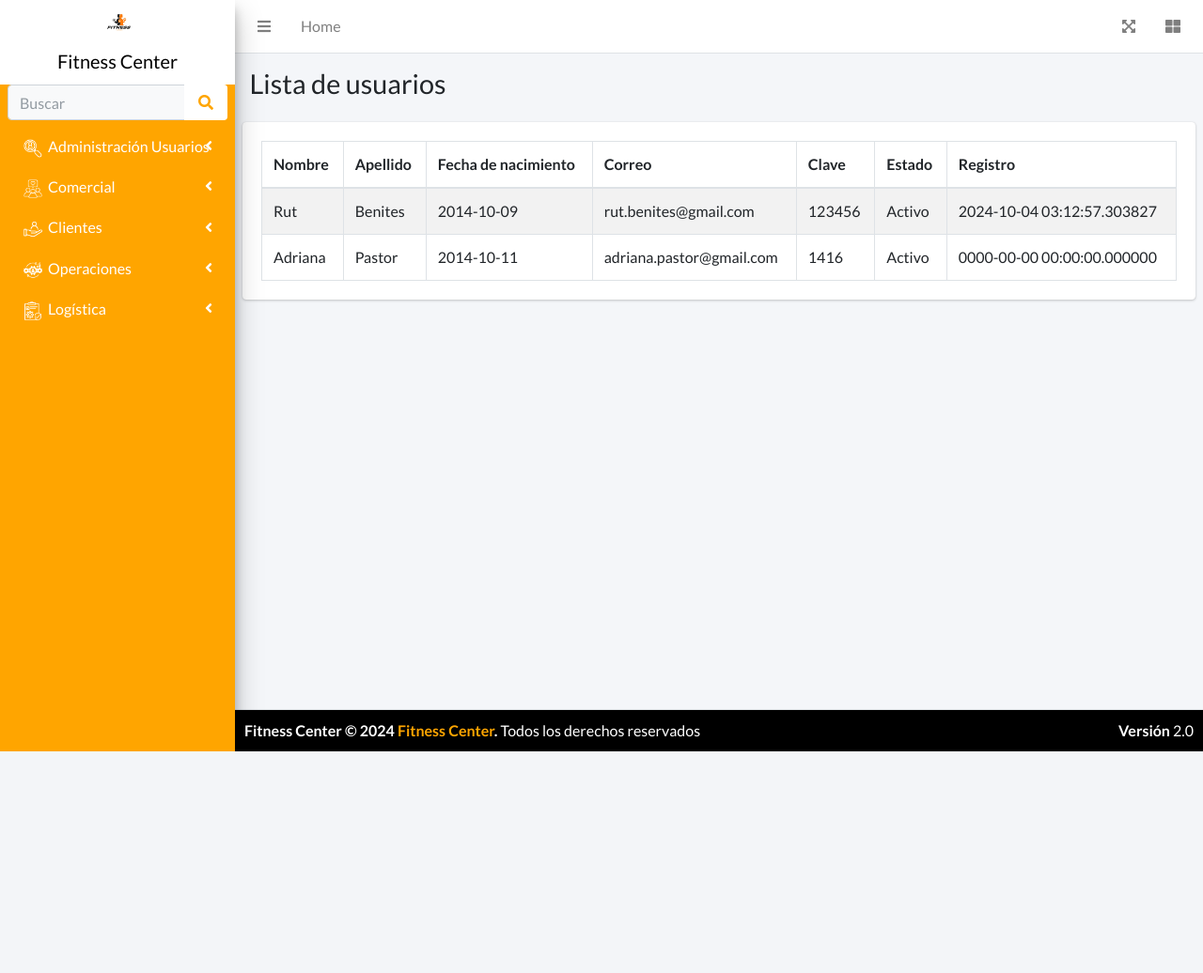
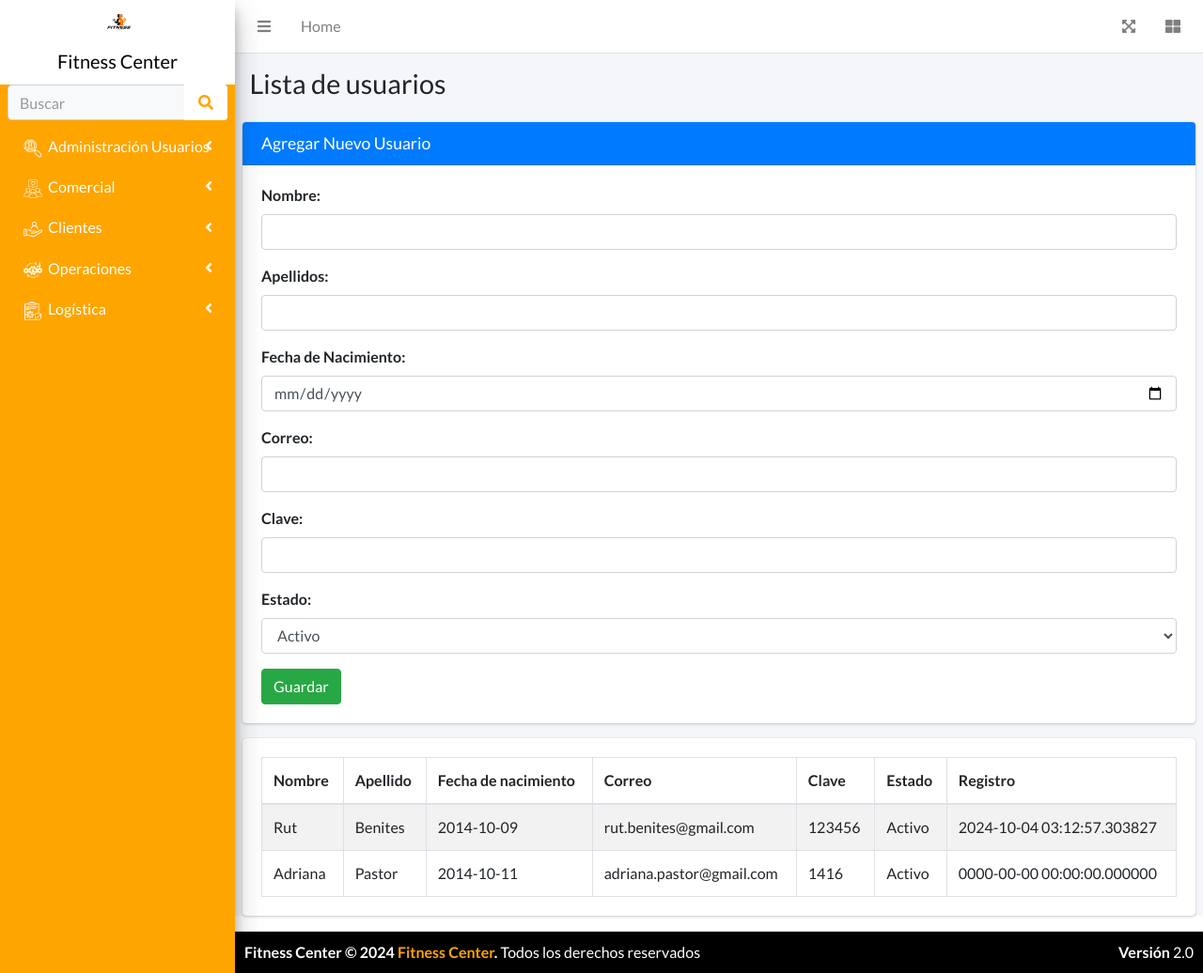
Before and after one commit to RutVBM/Lab01, a PHP site: page /usuario.php in a window 1280 px wide. Shown: the whole page at 94% size. Before the commit the page ends 800 px from the top, so only its background shows below. Run offline with PHP 8.4, Linux system fonts and the light colour scheme; data comes from the database, SQL or seed files in the repository; some libraries are stand-ins or nearby versions.

Commit message:
version26

```diff
--- a/usuario.php
+++ b/usuario.php
@@ -1,10 +1,30 @@
 <?php
-include ("header.php");
+include("header.php");
+include_once("conexion/database.php");
+
+// Procesar la inserción de un nuevo usuario si se envía el formulario
+if ($_SERVER["REQUEST_METHOD"] == "POST") {
+    $nombre = $_POST["nombre"];
+    $apellidos = $_POST["apellidos"];
+    $fechnac = $_POST["fechnac"];
+    $correo = $_POST["correo"];
+    $clave = $_POST["clave"];
+    $estado = $_POST["estado"];
+    $fechregistro = date("Y-m-d");
+
+    // Insertar el nuevo usuario en la base de datos
+    $sql = "INSERT INTO usuario (nombre, apellidos, fechnac, correo, clave, estado, fechregistro)
+            VALUES (?, ?, ?, ?, ?, ?, ?)";
+    dbQuery($sql, [$nombre, $apellidos, $fechnac, $correo, $clave, $estado, $fechregistro]);
+
+    // Redirigir para evitar reenvío de formulario
+    header("Location: usuario.php?mensaje=success");
+    exit();
+}
+
+include("sidebar.php");
 ?>
 
-<?php
-include ("sidebar.php");
-?>
 <!-- Content Wrapper. Contains page content -->
 <div class="content-wrapper">
     <!-- Content Header (Page header) -->
@@ -13,35 +33,60 @@ include ("sidebar.php");
             <div class="row mb-2">
                 <div class="col-sm-6">
                     <h1>Lista de usuarios</h1>
-          </div><!--
-          <div class="col-sm-6">
-            <ol class="breadcrumb float-sm-right">
-              <li class="breadcrumb-item"><a href="#">Inicio</a></li>
-              <li class="breadcrumb-item active">Dashboard</li>
-            </ol>
-          </div>-->
                 </div>
-      </div><!-- /.container-fluid -->
+            </div>
+        </div>
     </section>
 
     <!-- Main content -->
     <section class="content">
+        <!-- Formulario para agregar un nuevo usuario -->
+        <div class="card card-primary">
+            <div class="card-header">
+                <h3 class="card-title">Agregar Nuevo Usuario</h3>
+            </div>
+            <div class="card-body">
+                <form action="usuario.php" method="post">
+                    <div class="form-group">
+                        <label for="nombre">Nombre:</label>
+                        <input type="text" name="nombre" id="nombre" class="form-control" required>
+                    </div>
+                    <div class="form-group">
+                        <label for="apellidos">Apellidos:</label>
+                        <input type="text" name="apellidos" id="apellidos" class="form-control" required>
+                    </div>
+                    <div class="form-group">
+                        <label for="fechnac">Fecha de Nacimiento:</label>
+                        <input type="date" name="fechnac" id="fechnac" class="form-control" required>
+                    </div>
+                    <div class="form-group">
+                        <label for="correo">Correo:</label>
+                        <input type="email" name="correo" id="correo" class="form-control" required>
+                    </div>
+                    <div class="form-group">
+                        <label for="clave">Clave:</label>
+                        <input type="password" name="clave" id="clave" class="form-control" required>
+                    </div>
+                    <div class="form-group">
+                        <label for="estado">Estado:</label>
+                        <select name="estado" id="estado" class="form-control" required>
+                            <option value="A">Activo</option>
+                            <option value="I">Inactivo</option>
+                        </select>
+                    </div>
+                    <button type="submit" class="btn btn-success">Guardar</button>
+                </form>
+            </div>
+        </div>
 
-      <!-- Default box -->
+        <!-- Tabla de usuarios -->
         <div class="card">
-        <!--
-        <div class="card-header">
-          <h3 class="card-title"></h3>
-        </div>
-        -->
-        <!-- /.card-header -->
+            <div class="card-body">
                 <?php
-        $sql = "SELECT `idusuario`, `nombre`, `apellidos`, `fechnac`, `correo`, `clave`, `estado`, `fechregistro` FROM `usuario` ";
-        $sql.= "Order by apellidos, nombre, fechnac";
-        $result=dbQuery($sql);
+                $sql = "SELECT idusuario, nombre, apellidos, fechnac, correo, clave, estado, fechregistro FROM usuario ORDER BY apellidos, nombre, fechnac";
+                $result = dbQuery($sql);
                 $total_registros = mysqli_num_rows($result);
                 ?>
-        <div class="card-body">
                 <table id="listado" class="table table-bordered table-striped">
                     <thead>
                     <tr>
@@ -56,56 +101,34 @@ include ("sidebar.php");
                     </thead>
                     <tbody>
                     <?php
-              if($total_registros > 0)
-              { //Existen datos
+                    if ($total_registros > 0) {
                         while ($row = mysqli_fetch_array($result)) {
-                  $estado = "Inativo";
-                  if($row["estado"] == "A"){
-                    $estado = "Activo";
-                  }
+                            $estado = $row["estado"] == "A" ? "Activo" : "Inactivo";
                             ?>
                             <tr>
-                    <td><?php echo $row["nombre"];?></td>
-                    <td><?php echo $row["apellidos"];?></td>
-                    <td><?php echo $row["fechnac"];?></td>
-                    <td><?php echo $row["correo"];?></td>
-                    <td><?php echo $row["clave"];?></td>
-                    <td><?php echo $estado;?></td>
-                    <td><?php echo $row["fechregistro"];?></td>
+                                <td><?= $row["nombre"]; ?></td>
+                                <td><?= $row["apellidos"]; ?></td>
+                                <td><?= $row["fechnac"]; ?></td>
+                                <td><?= $row["correo"]; ?></td>
+                                <td><?= $row["clave"]; ?></td>
+                                <td><?= $estado; ?></td>
+                                <td><?= $row["fechregistro"]; ?></td>
                             </tr>
                             <?php
                         }
-              }
-              else
-              { //No existen datos
-                echo "<tr><td colspan=7>No existen registros</td></tr>";
+                    } else {
+                        echo "<tr><td colspan='7'>No existen registros</td></tr>";
                     }
                     ?>
-            </tbody><!--
-            <tfoot>
-              <tr>
-                <th>Apellido</th>
-                <th>Nombre</th>
-                <th>Fecha de nacimiento</th>
-                <th>Correo</th>
-                <th>Clave</th>
-                <th>Estado</th>
-                <th>Registro</th>
-              </tr>
-            </tfoot>-->
+                    </tbody>
                 </table>
             </div>
-        <!-- /.card-body -->
         </div>
-      <!-- /.card -->
+    </section>
+</div>
 
-    </section>
-    <!-- /.content -->
-  </div>
-  <!-- /.content-wrapper -->
-<?php
-include ("footer.php");
-?>
+<?php include("footer.php"); ?>
+
 <!-- Page specific script -->
 <script>
   $(function () {
@@ -116,7 +139,5 @@ include ("footer.php");
   });
 </script>
 <script src="../Lab01/plugins/jquery/jquery.min.js"></script>
-<!-- Bootstrap 4 -->
 <script src="../Lab01/plugins/bootstrap/js/bootstrap.bundle.min.js"></script>
-<!-- AdminLTE App -->
 <script src="../Lab01/dist/js/adminlte.min.js"></script>
```
Lines whose indentation alone changed are shown as unchanged.
